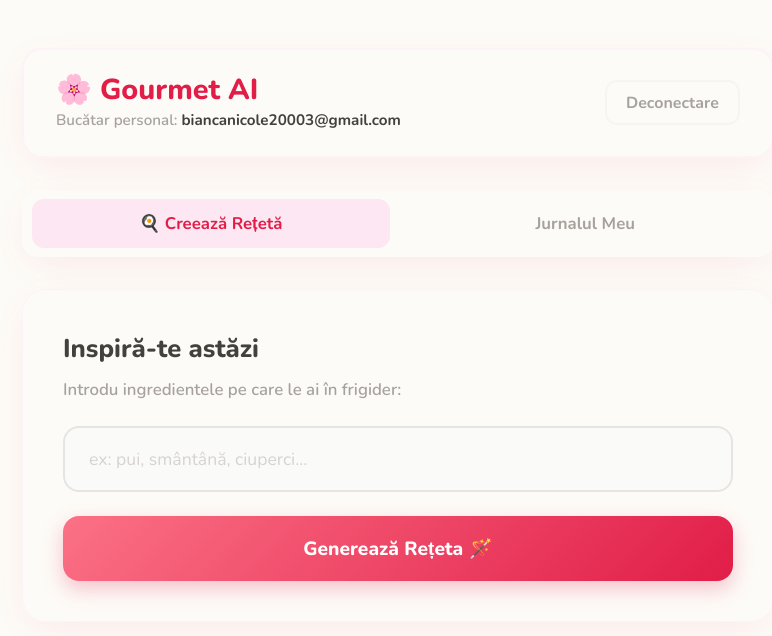
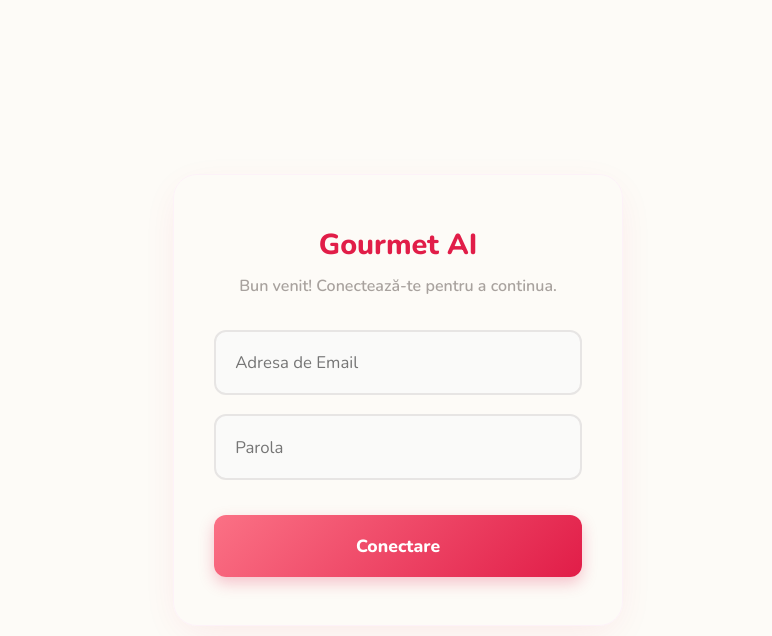
Before and after one commit to BiancaNicole1/Recipe-AI-Assistant, a React (Vite) app in the folder frontend/: page / in a window 1280 px wide. Shown: the top 636 px of the page, without its empty margins (242-1014 px from the left). Built offline with nearby package versions, Linux system fonts and the light colour scheme.

Commit message:
Redesign2

```diff
--- a/frontend/src/App.css
+++ b/frontend/src/App.css
@@ -378,3 +378,88 @@ html, body {
   from { opacity: 0; transform: translateY(30px); }
   to { opacity: 1; transform: translateY(0); }
 }
+
+/* =========================================================
+   10. ECRANUL DE LOGIN (Autentificare)
+   ========================================================= */
+.login-container {
+  display: flex;
+  justify-content: center;
+  align-items: center;
+  min-height: 100vh;
+  width: 100%;
+  padding: 2rem;
+}
+
+.login-card {
+  background: var(--card-white);
+  border: 1px solid var(--border-light);
+  border-radius: 24px;
+  padding: 3rem 2.5rem;
+  width: 100%;
+  max-width: 450px;
+  box-shadow: var(--shadow-soft);
+  text-align: center;
+}
+
+.login-icon {
+  font-size: 3rem;
+  margin-bottom: 1rem;
+}
+
+.login-card h2 {
+  color: var(--pink-dark);
+  font-size: 1.8rem;
+  font-weight: 800;
+  margin-bottom: 0.5rem;
+}
+
+.login-card p {
+  color: var(--text-muted);
+  margin-bottom: 2rem;
+  font-weight: 600;
+}
+
+.login-form {
+  display: flex;
+  flex-direction: column;
+  gap: 1.2rem;
+}
+
+.login-input {
+  width: 100%;
+  padding: 1.2rem;
+  background-color: #fafaf9;
+  border: 2px solid #e7e5e4;
+  border-radius: 12px;
+  font-size: 1.05rem;
+  font-family: inherit;
+  color: var(--text-main);
+  transition: all 0.3s ease;
+}
+
+.login-input:focus {
+  outline: none;
+  border-color: var(--pink-primary);
+  background-color: var(--card-white);
+}
+
+.btn-login {
+  width: 100%;
+  padding: 1.2rem;
+  background: linear-gradient(135deg, var(--pink-primary), var(--pink-dark));
+  color: white;
+  font-size: 1.1rem;
+  font-weight: 800;
+  border: none;
+  border-radius: 12px;
+  cursor: pointer;
+  margin-top: 1rem;
+  transition: all 0.3s ease;
+  box-shadow: 0 6px 15px rgba(225, 29, 72, 0.25);
+}
+
+.btn-login:hover {
+  transform: translateY(-2px);
+  box-shadow: 0 8px 20px rgba(225, 29, 72, 0.35);
+}
--- a/frontend/src/App.jsx
+++ b/frontend/src/App.jsx
@@ -1,8 +1,12 @@
-import React, { useState, useEffect } from 'react';
+import React, { useState } from 'react';
 import ReactMarkdown from 'react-markdown';
 import './App.css';
 
 export default function App() {
+  const [isLoggedIn, setIsLoggedIn] = useState(false);
+  const [loginEmail, setLoginEmail] = useState('');
+  const [loginPassword, setLoginPassword] = useState('');
+
   const [activeTab, setActiveTab] = useState('generate');
   const [ingredients, setIngredients] = useState('');
   const [recipe, setRecipe] = useState('');
@@ -15,12 +19,31 @@ export default function App() {
 
   const API_BASE = 'https://recipe-ai-assistant-backend.onrender.com/api';
 
+  const handleLogin = (e) => {
+    e.preventDefault();
+    if (loginEmail.trim() === '' || loginPassword.trim() === '') {
+      alert("Te rog introdu un email și o parolă!");
+      return;
+    }
+    setIsLoggedIn(true);
+  };
+
+  const handleLogout = () => {
+    if (window.confirm("Vrei să părăsești asistentul culinar?")) {
+      setIsLoggedIn(false);
+      setLoginEmail('');
+      setLoginPassword('');
+      setRecipe('');
+      setIngredients('');
+      setActiveTab('generate');
+    }
+  };
+
   const handleGenerate = async () => {
     if (!ingredients.trim()) {
       setError('Te rog să introduci câteva ingrediente (ex: ouă, făină, lapte).');
       return;
     }
-
     setLoading(true);
     setError('');
     setRecipe('');
@@ -28,7 +51,6 @@ export default function App() {
 
     try {
       const ingredientsArray = ingredients.split(',').map(item => item.trim());
-
       const response = await fetch(`${API_BASE}/generate-recipe`, {
         method: 'POST',
         headers: { 'Content-Type': 'application/json' },
@@ -37,7 +59,6 @@ export default function App() {
 
       const data = await response.json();
       if (!response.ok) throw new Error(data.error || 'Eroare la server.');
-
       setRecipe(data.recipe);
     } catch (err) {
       setError(err.message);
@@ -56,7 +77,7 @@ export default function App() {
         method: 'POST',
         headers: { 'Content-Type': 'application/json' },
         body: JSON.stringify({
-          userId: 'bianca-nicole-2024',
+          userId: loginEmail,
           title: 'Rețetă Delicioasă AI',
           ingredients: ingredients.split(',').map(i => i.trim()),
           recipeText: recipe
@@ -64,10 +85,9 @@ export default function App() {
       });
 
       if (!response.ok) throw new Error('Nu am putut salva rețeta.');
-
-      setSaveMessage('✅ Rețeta a fost adăugată în colecția ta!');
+      setSaveMessage('Rețeta a fost adăugată în colecția ta!');
     } catch (err) {
-      setSaveMessage('❌ Eroare: ' + err.message);
+      setSaveMessage('Eroare: ' + err.message);
     } finally {
       setSaving(false);
     }
@@ -88,22 +108,45 @@ export default function App() {
 
   const handleDelete = async (id) => {
     if (!window.confirm("Sigur vrei să ștergi această rețetă din jurnalul tău?")) return;
-
     try {
       const response = await fetch(`${API_BASE}/delete-recipe/${id}`, { method: 'DELETE' });
       if (!response.ok) throw new Error("Eroare la ștergere.");
-
       setSavedRecipes(prev => prev.filter(r => r.id !== id));
     } catch (err) {
       alert(err.message);
     }
   };
 
-  const handleLogout = () => {
-    if (window.confirm("Vrei să părăsești asistentul culinar?")) {
-      window.location.reload(); // Simulare simplă de logout prin refresh
-    }
-  };
+  if (!isLoggedIn) {
+    return (
+      <div className="login-container animate-fade-in">
+        <div className="login-card">
+          <h2>Gourmet AI</h2>
+          <p>Bun venit! Conectează-te pentru a continua.</p>
+
+          <form className="login-form" onSubmit={handleLogin}>
+            <input
+              type="email"
+              className="login-input"
+              placeholder="Adresa de Email"
+              value={loginEmail}
+              onChange={(e) => setLoginEmail(e.target.value)}
+              required
+            />
+            <input
+              type="password"
+              className="login-input"
+              placeholder="Parola"
+              value={loginPassword}
+              onChange={(e) => setLoginPassword(e.target.value)}
+              required
+            />
+            <button type="submit" className="btn-login">Conectare</button>
+          </form>
+        </div>
+      </div>
+    );
+  }
 
   return (
     <div className="app-wrapper">
@@ -111,8 +154,8 @@ export default function App() {
 
         <header className="top-header animate-fade-in">
           <div className="header-info">
-            <h1>🌸 Gourmet AI</h1>
-            <p>Bucătar personal: <span className="user-email">biancanicole20003@gmail.com</span></p>
+            <h1>Gourmet AI</h1>
+            <p>Bucătar personal: <span className="user-email">{loginEmail}</span></p>
           </div>
           <button className="btn-logout" onClick={handleLogout}>Deconectare</button>
         </header>
@@ -122,7 +165,7 @@ export default function App() {
             className={`tab-btn ${activeTab === 'generate' ? 'active' : ''}`}
             onClick={() => setActiveTab('generate')}
           >
-            🍳 Creează Rețetă
+            Creează Rețetă
           </button>
           <button
             className={`tab-btn ${activeTab === 'saved' ? 'active' : ''}`}
@@ -131,15 +174,16 @@ export default function App() {
               fetchSavedRecipes();
             }}
           >
-             Jurnalul Meu
+            Jurnalul Meu
           </button>
         </nav>
+
         <main className="content-area">
 
           {activeTab === 'generate' && (
             <section className="animate-slide-up">
               <div className="glass-card">
-                <h2>Inspiră-te astăzi </h2>
+                <h2>Inspiră-te astăzi</h2>
                 <p className="subtitle">Introdu ingredientele pe care le ai în frigider:</p>
 
                 <input
@@ -156,7 +200,7 @@ export default function App() {
                   onClick={handleGenerate}
                   disabled={loading}
                 >
-                  {loading ? 'Se prepară ideea... 🥣' : 'Generează Rețeta 🪄'}
+                  {loading ? 'Se prepară ideea...' : 'Generează Rețeta'}
                 </button>
               </div>
 
@@ -167,12 +211,12 @@ export default function App() {
                   <div className="results-header">
                     <h2>Propunerea Chef-ului AI</h2>
                     <button className="btn-save" onClick={handleSave} disabled={saving}>
-                      {saving ? 'Se salvează...' : ' Salvează'}
+                      {saving ? 'Se salvează...' : 'Salvează'}
                     </button>
                   </div>
 
                   {saveMessage && (
-                    <div className={`alert-box mini ${saveMessage.includes('❌') ? 'error' : 'success'}`}>
+                    <div className={`alert-box mini ${saveMessage.includes('Eroare') ? 'error' : 'success'}`}>
                       {saveMessage}
                     </div>
                   )}
@@ -199,8 +243,8 @@ export default function App() {
                     <div className="saved-item-header">
                       <h3>{item.title || 'Deliciu AI'}</h3>
                       <div style={{display: 'flex', gap: '10px', alignItems: 'center'}}>
-                        <span className="date-tag"> {new Date(item.created_at).toLocaleDateString()}</span>
-                        <button className="btn-delete" onClick={() => handleDelete(item.id)}>🗑️</button>
+                        <span className="date-tag">{new Date(item.created_at).toLocaleDateString()}</span>
+                        <button className="btn-delete" onClick={() => handleDelete(item.id)}>Șterge</button>
                       </div>
                     </div>
                     <div className="ingredients-tag">
@@ -213,7 +257,7 @@ export default function App() {
                 ))
               ) : (
                 <div className="glass-card" style={{textAlign: 'center'}}>
-                  <p>Jurnalul tău este gol. Începe să creezi rețete noi! 👩‍🍳</p>
+                  <p>Jurnalul tău este gol. Începe să creezi rețete noi!</p>
                 </div>
               )}
             </section>
```
